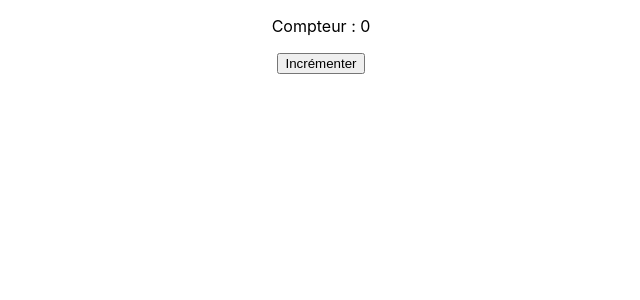
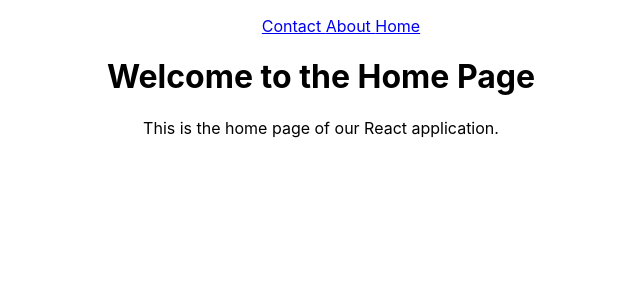
Before and after one commit to amdouni-bilel/tp-react, a React (Create React App) app: page /home in a window 1280 px wide. Shown: the top 300 px of the page, without its empty margins (319-959 px from the left). Built offline with nearby package versions, Linux system fonts and the light colour scheme.

Commit message:
Install react router + First router example

```diff
--- a/package.json
+++ b/package.json
@@ -9,6 +9,7 @@
     "@testing-library/user-event": "^13.5.0",
     "react": "^19.2.0",
     "react-dom": "^19.2.0",
+    "react-router-dom": "^7.9.6",
     "react-scripts": "5.0.1",
     "web-vitals": "^2.1.4"
   },
--- a/src/App.js
+++ b/src/App.js
@@ -1,18 +1,27 @@
 import { useState } from 'react';
 import './App.css';
-import Counter from './components/Counter';
-import LifeCycleClass from './components/LifeCycleClass';
-import Welcome from './components/Welcome';
-import UseStateHooks from './components/UseStateHooks';
-import UseEffectHooks from './components/UseEffectHooks';
+import { Routes, Route, Link } from 'react-router-dom';
+import Contact from './components/Contact';
+import About from './components/About';
+import Home from './components/Home';
+import { BrowserRouter } from 'react-router-dom';
 
 function App() {
-  const [showLifeCycle, setShowLifeCycle] = useState(true);
 
   return (
     <div className="App">
-        <UseEffectHooks />
-
+      <nav>
+        <ul>
+          <Link to="/contact"> Contact </Link>
+          <Link to="/about"> About </Link>
+          <Link to="/home"> Home </Link>
+       </ul>
+      </nav>
+      <Routes>
+       <Route path='contact' element={<Contact />} />
+       <Route path='about' element={<About />} />
+       <Route path='home' element={<Home />} />
+      </Routes>
     </div>
   );
 }
--- /dev/null
+++ b/src/components/About.js
@@ -0,0 +1,11 @@
+
+
+function About() {
+  return (
+    <div>
+      <h1>About Us</h1>
+      <p>This is the About page of our React application.</p>
+    </div>
+  );
+}
+export default About;
--- /dev/null
+++ b/src/components/Contact.js
@@ -0,0 +1,11 @@
+
+
+function Contact() {
+  return (
+    <div>
+      <h1>Contact Us</h1>
+      <p>This is the contact page of our React application.</p>
+    </div>
+  );
+}
+export default Contact;
--- a/src/components/Counter.js
+++ b/src/components/Counter.js
@@ -7,7 +7,7 @@ function Counter() {
 
   // Fonction pour incrémenter le compteur
   const increment = () => {
-    setCount(count + 1);  // Met à jour la valeur du state 'count'
+    setCount(count + 100);  // Met à jour la valeur du state 'count'
   };
 
   return (
--- /dev/null
+++ b/src/components/Home.js
@@ -0,0 +1,11 @@
+
+
+function Home() {
+  return (
+    <div>
+      <h1>Welcome to the Home Page</h1>
+      <p>This is the home page of our React application.</p>
+    </div>
+  );
+}
+export default Home;
--- a/src/index.js
+++ b/src/index.js
@@ -3,12 +3,13 @@ import ReactDOM from 'react-dom/client';
 import './index.css';
 import App from './App';
 import reportWebVitals from './reportWebVitals';
+import { BrowserRouter } from 'react-router-dom';
 
 const root = ReactDOM.createRoot(document.getElementById('root'));
 root.render(
-  <React.StrictMode>
+    <BrowserRouter>
     <App />
-  </React.StrictMode>
+    </BrowserRouter>
 );
 
 // If you want to start measuring performance in your app, pass a function
```
Also changed, not shown: 1 other file (tests, documents, lock files or other folders).
